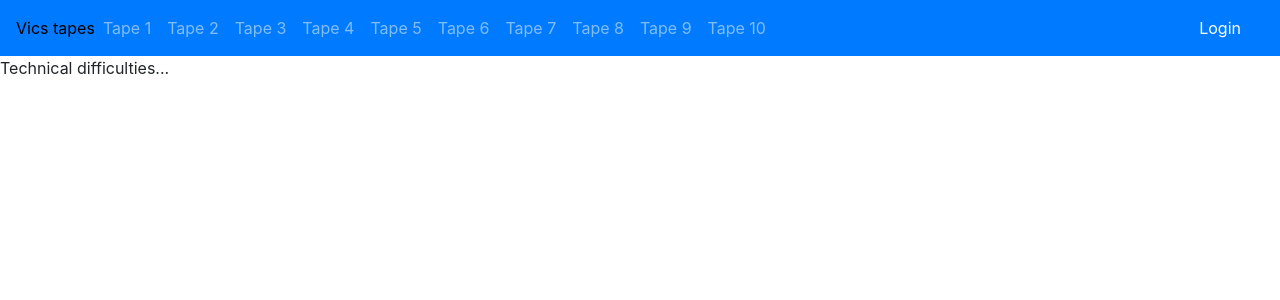
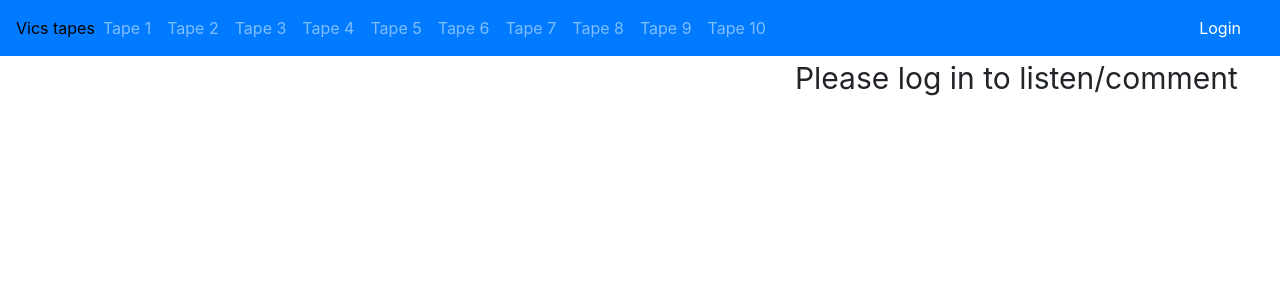
Before and after one commit to 1MikeMakuch/audioReview, a React (Create React App) app in the folder ui/: page / in a window 1280 px wide. Shown: the top 300 px of the page. Built offline with nearby package versions, Linux system fonts and the light colour scheme; no server answers.

Commit message:
improved login/out

```diff
--- a/ui/src/components/Login.js
+++ b/ui/src/components/Login.js
@@ -108,7 +108,7 @@ function Login(props) {
   }
 
   function loggedOut() {
-    return <div>You're logged out</div>
+    return <Redirect to="/tape1" />
   }
 
   function showLoginResponse() {
@@ -119,7 +119,7 @@ function Login(props) {
     let checkEmail = pageState[1]
 
     let url
-    if (checkEmail) {
+    if (checkEmail && 'development' == process.env.REACT_APP_ENVIRONMENT) {
       url = process.env.REACT_APP_UI_URL + '/login?token=' + checkEmail
     } else {
       url = 'n/a'
--- a/ui/src/components/TopNavbar.js
+++ b/ui/src/components/TopNavbar.js
@@ -110,7 +110,9 @@ function TopNavbar(props) {
             <Tape tape="10" loggedIn={loggedIn} users={users} user={user} />
           </Route>
           <Route path="/">
-            <div>Technical difficulties...</div>
+            <div style={{textAlign: 'right', fontSize: '30px'}}>
+              Please log in to listen/comment &nbsp;&nbsp;&nbsp;&nbsp;
+            </div>
           </Route>
         </Switch>
       </div>
```
Also changed, not shown: 1 other file (tests, documents, lock files or other folders).
